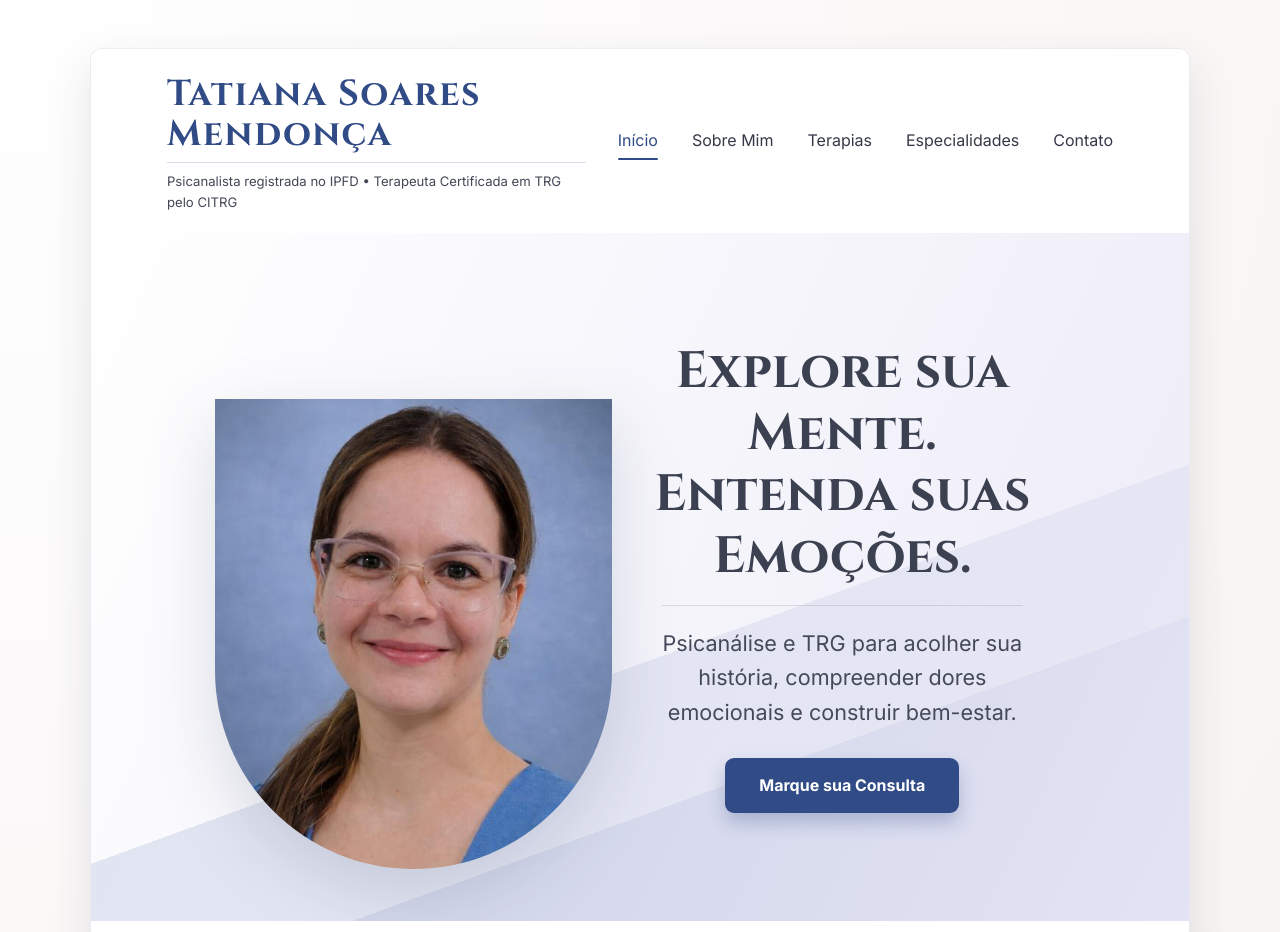
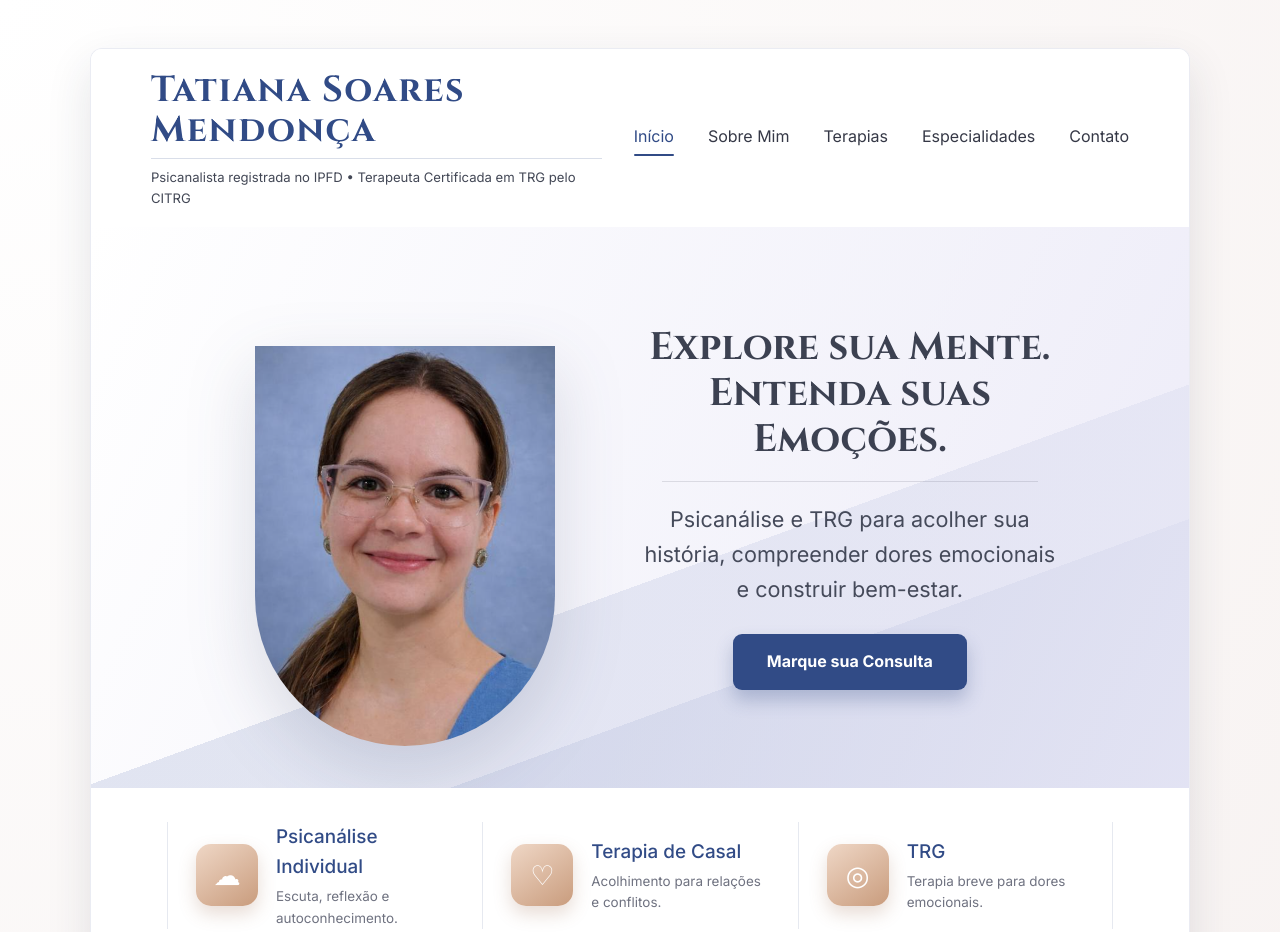
Before and after one commit to danielperitofd/tatiana.psicanalise, a plain HTML site: page index.html in a window 1280 px wide. Shown: the top 932 px of the page. Drawn offline with Linux system fonts and the light colour scheme.

Commit message:
Update index.html

```diff
--- a/index.html
+++ b/index.html
@@ -56,7 +56,7 @@
       align-items: center;
       justify-content: space-between;
       gap: 32px;
-      padding: 26px 76px 20px;
+      padding: 22px 60px 18px;
       background: rgba(255,255,255,.92);
     }
 
@@ -108,7 +108,7 @@
 
     .hero {
       position: relative;
-      min-height: 520px;
+      min-height: 420px;
       display: grid;
       grid-template-columns: 47% 53%;
       background:
@@ -126,8 +126,8 @@
     }
 
     .hero-photo img {
-      width: min(430px, 100%);
-      height: 470px;
+      width: min(300px, 100%);
+      height: 400px;
       object-fit: cover;
       object-position: center top;
       border-radius: 0 0 220px 220px;
@@ -147,7 +147,7 @@
 
     .hero-content h2 {
       font-family: "Cinzel", serif;
-      font-size: clamp(2rem, 4vw, 3.7rem);
+      font-size: clamp(1.8rem, 3vw, 3rem);
       color: #3c4151;
       line-height: 1.2;
       font-weight: 700;
@@ -234,7 +234,7 @@
     }
 
     section {
-      padding: 52px 76px;
+      padding: 42px 60px;
       background: #fff;
     }
 
```
